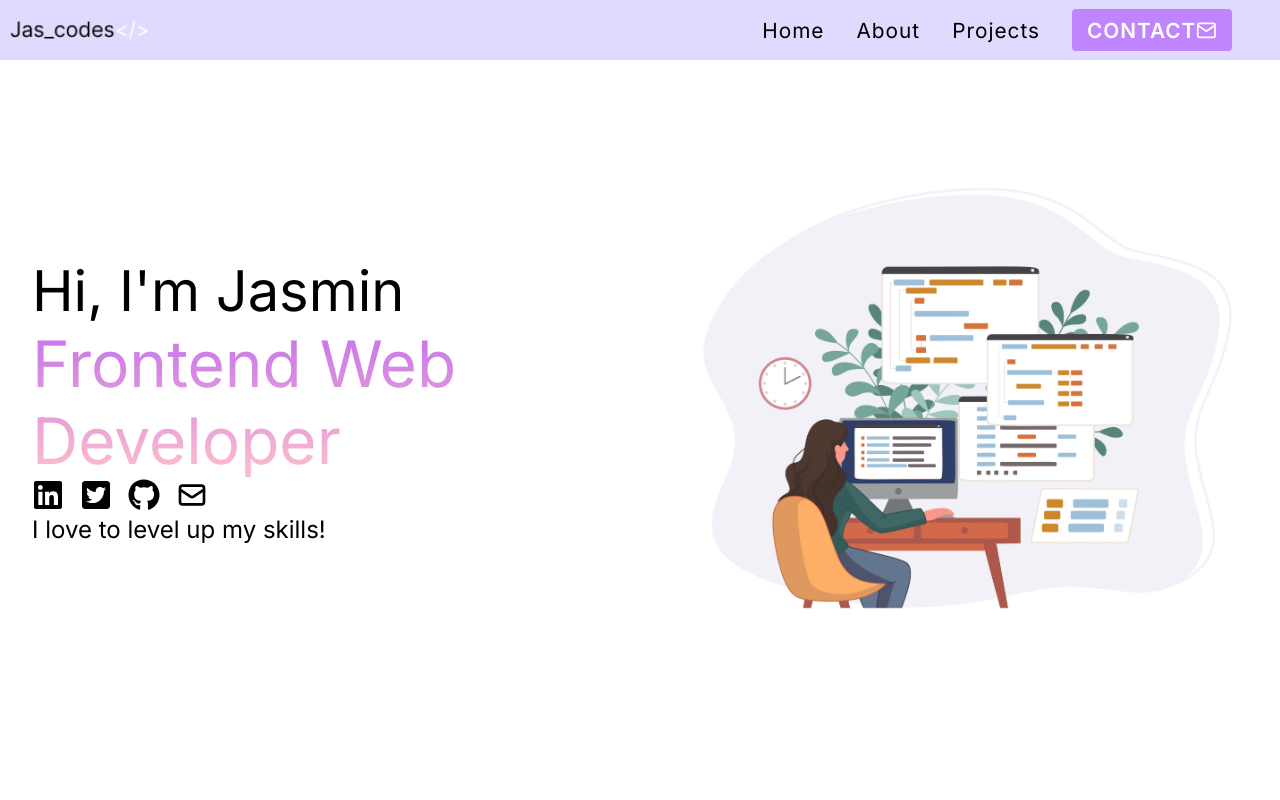
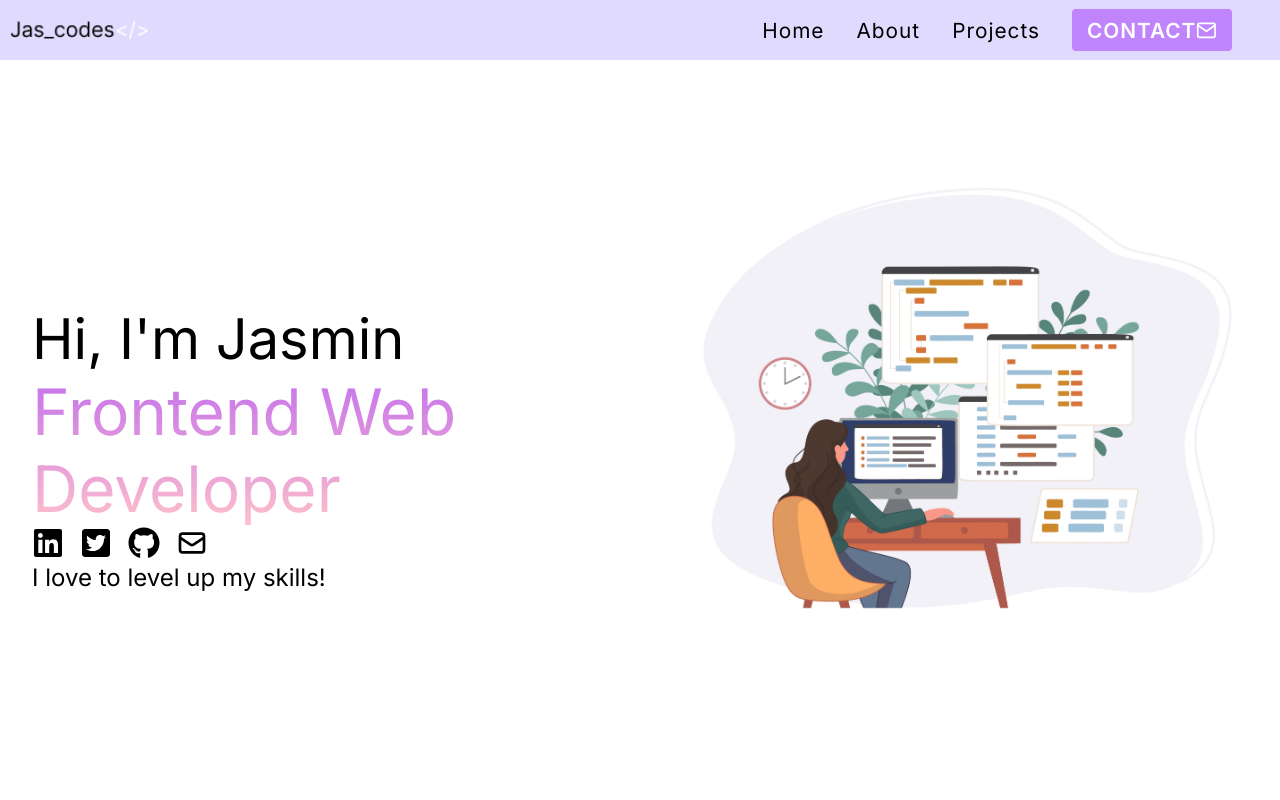
Before and after one commit to Jasminvillatoro/Jasmin-Portfolio, a React (Create React App) app: page / in a window 1280 px wide. Shown: the top 800 px of the page. Built offline with nearby package versions, Linux system fonts and the light colour scheme.

Commit message:
padding added to hero text cnt

```diff
--- a/src/styles.css
+++ b/src/styles.css
@@ -96,7 +96,7 @@ nav {
   display: flex;
   flex-direction: column;
   justify-content: flex-start;
-  padding-left: 2rem;
+  padding: 6rem 0 0 2rem;
 }
 
 .name {
@@ -494,6 +494,11 @@ footer {
 /* Tablet */
 @media (max-width: 768px) {
   /* Responsive Images */
+
+  .hero-text-cnt {
+    padding: 0 0 0 2rem;
+  }
+
   .hero-img {
     height: 300px;
   }
```
